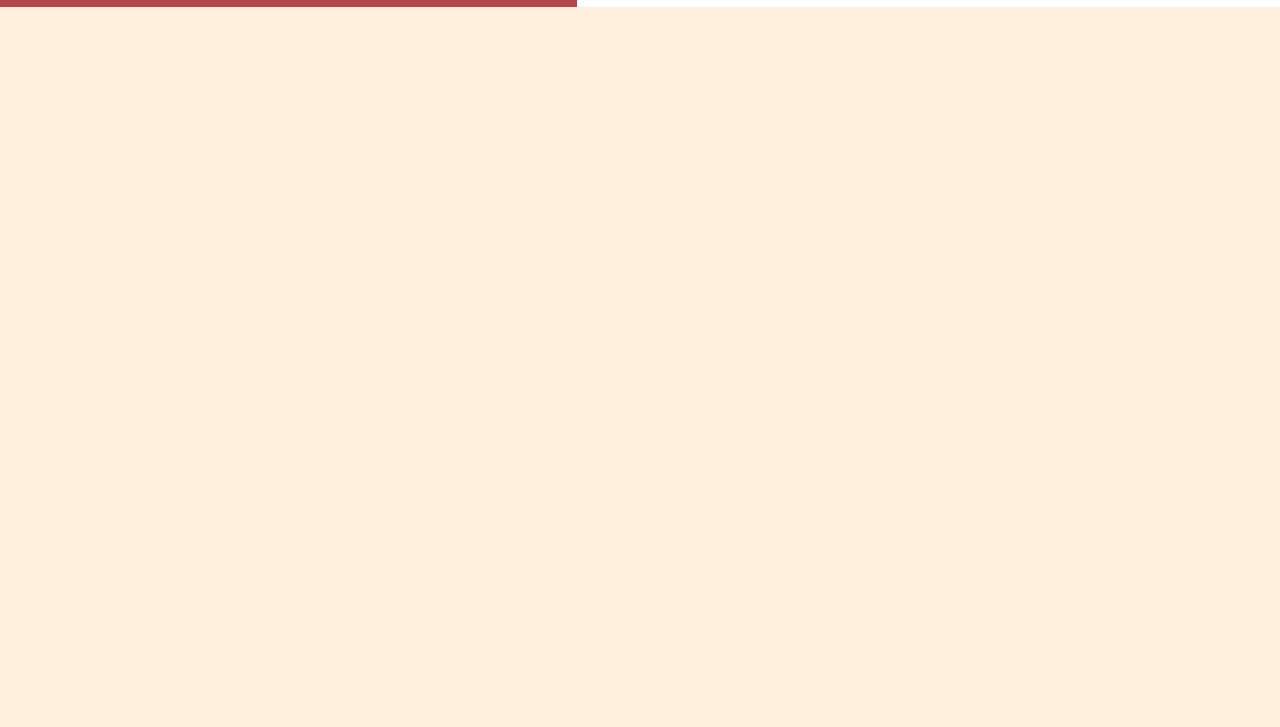
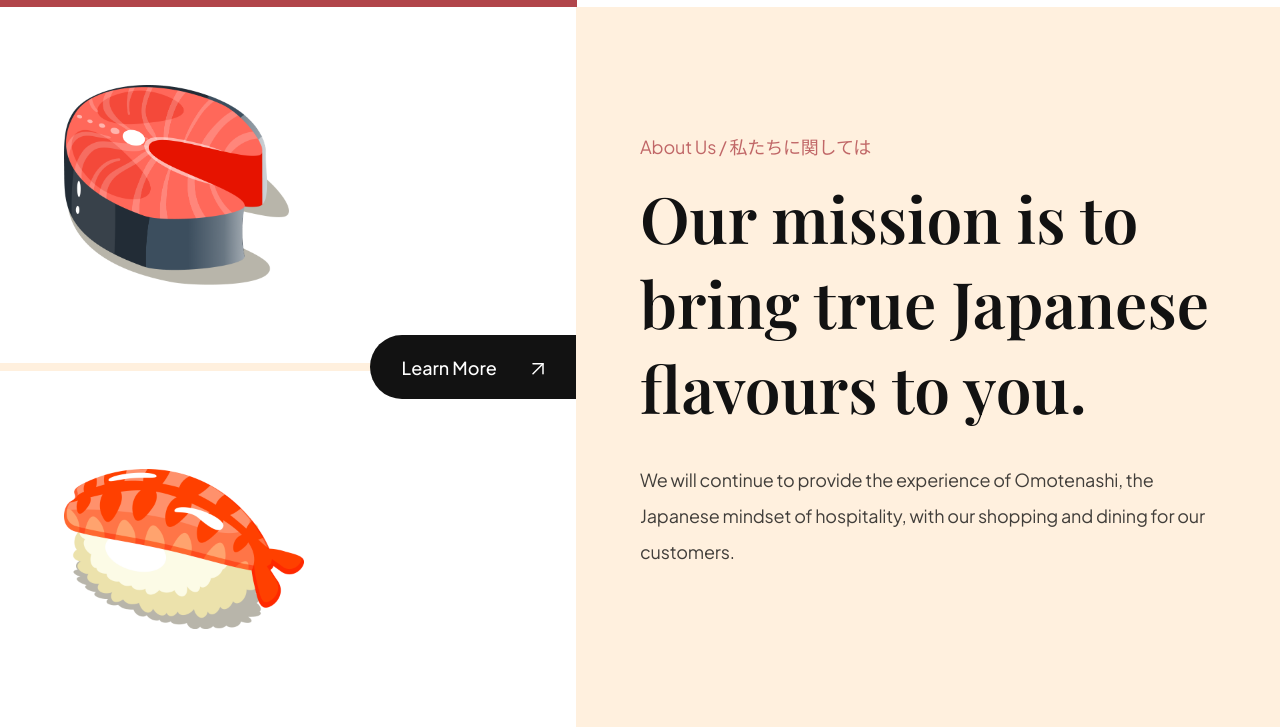
Before and after one commit to lokajaya1/sushi, a website built with Vite: page index.html in a window 1280 px wide. Shown: the part 791-1518 px from the top of the page. Before the commit the page ends 800 px from the top, so only its background shows below. Built offline with nearby package versions, Linux system fonts and the light colour scheme; files whose address does not match are found by name.

Commit message:
about page

```diff
--- a/css/sections/about.css
+++ b/css/sections/about.css
@@ -0,0 +1,83 @@
+.about-us {
+  display: flex;
+  min-height: 720px;
+  overflow: hidden;
+}
+
+.about-us__image {
+  flex: 1;
+  display: flex;
+  flex-direction: column;
+  justify-content: center;
+
+  background: var(--color-white);
+
+  position: relative;
+}
+
+.about-us__image div {
+  padding: 32px 64px;
+
+  flex: 1;
+  display: flex;
+  align-items: center;
+
+  background-position: center;
+  background-repeat: no-repeat;
+  background-size: contain;
+}
+
+.about-us__image-sushi3 {
+  border-bottom: 8px solid var(--color-creamson);
+
+  background-image: url("../assets/about_bg1.png");
+}
+
+.about-us__image-sushi2 {
+  background-image: url("../assets/about_bg2.png");
+}
+
+.about-us__image-sushi3 img {
+  width: 225px;
+  height: 200px;
+}
+
+.about-us__image-sushi2 img {
+  width: 240px;
+  height: 160px;
+}
+
+.about-us__button {
+  position: absolute;
+  right: 0;
+
+  padding: 12px 32px;
+  min-height: 64px;
+
+  background: var(--secondary-color);
+  border-radius: 32px 0 0 32px;
+  border: 0;
+  outline: 0;
+
+  color: var(--color-white);
+  font-family: var(--plus-jakarta-sans);
+  font-weight: 500;
+  font-size: 18px;
+  line-height: 23px;
+
+  cursor: pointer;
+}
+
+.about-us__button img {
+  object-fit: contain;
+  margin-left: 32px;
+}
+
+.about-us__content {
+  padding: 64px;
+
+  flex: 1;
+  display: flex;
+  justify-content: center;
+  flex-direction: column;
+}
--- a/index.html
+++ b/index.html
@@ -85,6 +85,36 @@
         </div>
       </div>
     </section>
+
+    <section class="about-us" id="about-us">
+      <div class="about-us__image">
+        <div class="about-us__image-sushi3">
+          <img src="./assets/sushi-3.png" alt="sushi" />
+        </div>
+
+        <button class="about-us__button">
+          Learn More
+
+          <img src="./assets/arrow-up-right.svg" alt="learn-more " />
+        </button>
+
+        <div class="about-us__image-sushi2">
+          <img src="./assets/sushi-2.png" alt="sushi" />
+        </div>
+      </div>
+
+      <div class="about-us__content">
+        <p class="sushi__subtitle">About Us / 私たちに関しては</p>
+        <h3 class="sushi__title">
+          Our mission is to bring true Japanese flavours to you.
+        </h3>
+        <p class="sushi__description">
+          We will continue to provide the experience of Omotenashi, the Japanese
+          mindset of hospitality, with our shopping and dining for our
+          customers.
+        </p>
+      </div>
+    </section>
     <script src="./js/script.js" type="module"></script>
   </body>
 </html>
```
